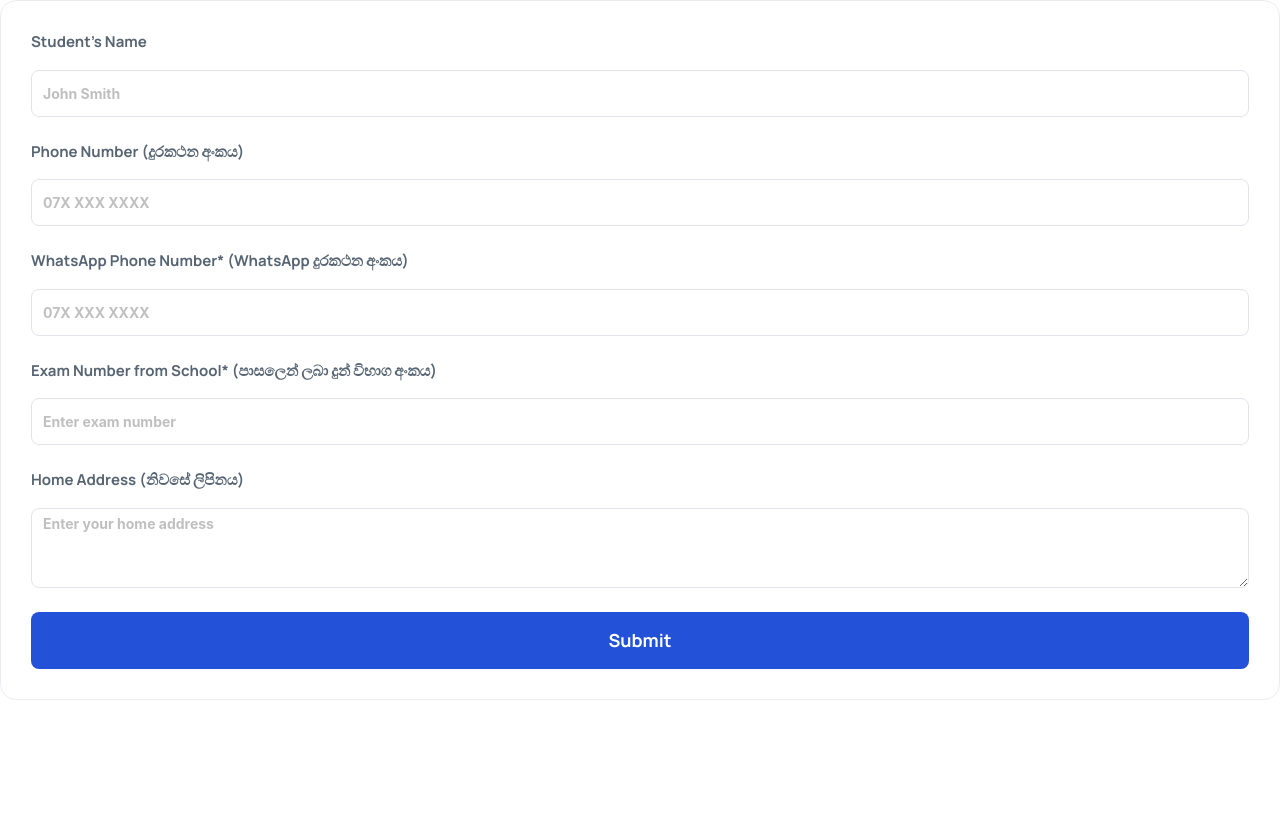
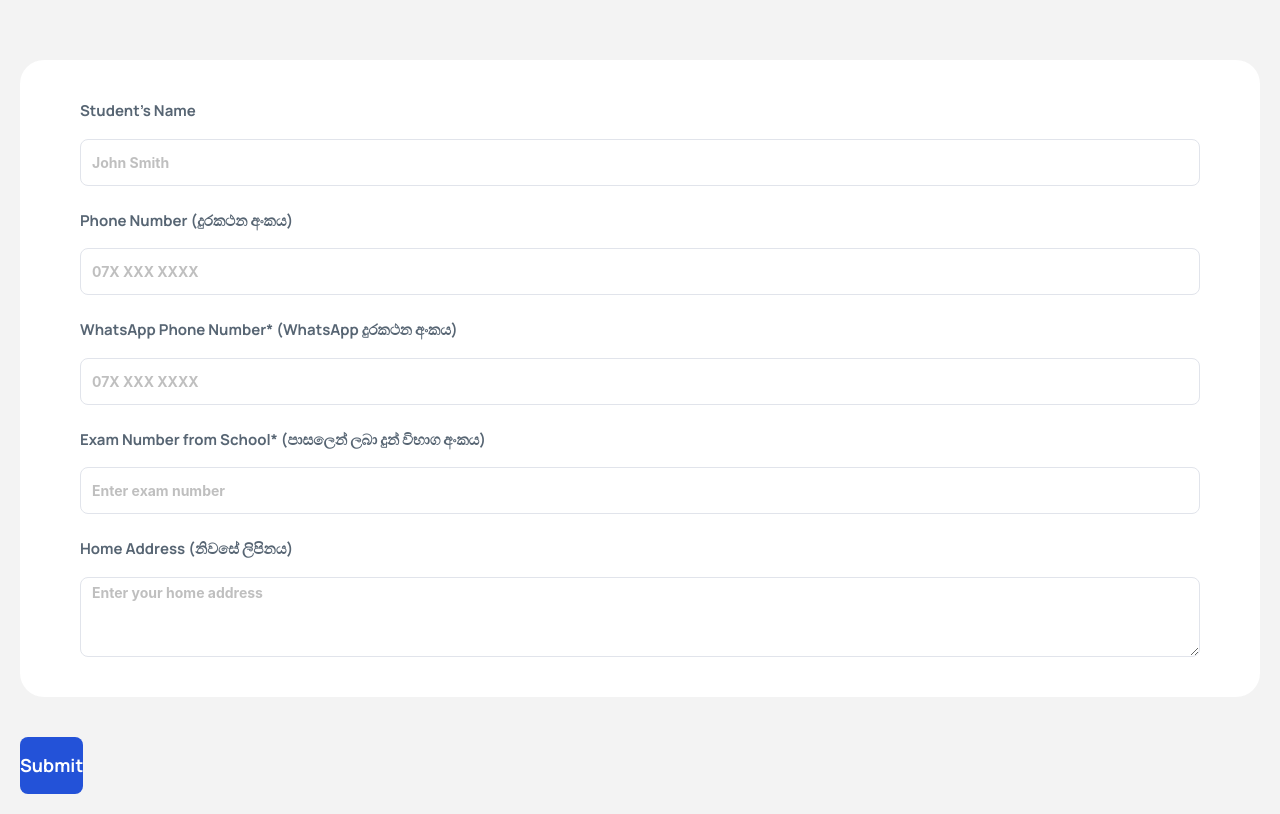
Before and after one commit to Lasith22/graduation-app, a React (Vite) app: page /form in a window 1280 px wide. Built offline with nearby package versions, Linux system fonts and the light colour scheme.

Commit message:
Refactor MainForm to use BasicDetails component for form fields and update layout in Form page

```diff
--- a/src/App.jsx
+++ b/src/App.jsx
@@ -9,10 +9,6 @@ function App() {
         <Route path="/" element={<Home />} />
         <Route path="/form" element={<Form />} />
       </Routes>
-
-      {/* <div className=" min-h-screen bg-[#F7F9FA] p-[30px]">
-        <MainForm />
-      </div> */}
     </>
   );
 }
--- /dev/null
+++ b/src/components/form/BasicDetails.jsx
@@ -0,0 +1,93 @@
+import { Input } from 'antd';
+import React from 'react';
+
+const BasicDetails = (props) => {
+  const { setFieldValue, values } = props;
+  const inputStyle = {
+    width: '100%',
+    height: '47px',
+    border: '1px',
+    borderRadius: '8px',
+    borderColor: '#E1E4EB',
+    borderStyle: 'solid',
+    backgroundColor: '#fff',
+  };
+
+  const inputClass =
+    'text-[#A8B4BF] text-[13px] font-primary font-bold placeholder-[#A8B4BF]';
+
+  const labelClass = 'text-[#576573] font-primary text-[15px] font-bold';
+  return (
+    <div className="flex flex-col gap-[24px]">
+      {/* Student's Name */}
+      <div className="flex flex-col gap-[16px]">
+        <h1 className={labelClass}>Student's Name</h1>
+        <Input
+          value={values.eventName}
+          onChange={(value) => setFieldValue('studentName', value.target.value)}
+          placeholder="John Smith"
+          className={inputClass}
+          style={inputStyle}
+        />
+      </div>
+
+      {/* Phone Number (දුරකථන අංකය) */}
+      <div className="flex flex-col gap-[16px]">
+        <h1 className={labelClass}>Phone Number (දුරකථන අංකය)</h1>
+        <Input
+          value={values.phoneNumber}
+          onChange={(value) => setFieldValue('phoneNumber', value.target.value)}
+          placeholder="07X XXX XXXX"
+          className={inputClass}
+          style={inputStyle}
+        />
+      </div>
+
+      {/* WhatsApp Phone Number (WhatsApp දුරකථන අංකය) - Required */}
+      <div className="flex flex-col gap-[16px]">
+        <h1 className={labelClass}>
+          WhatsApp Phone Number* (WhatsApp දුරකථන අංකය)
+        </h1>
+        <Input
+          value={values.whatsappNumber}
+          onChange={(value) =>
+            setFieldValue('whatsappNumber', value.target.value)
+          }
+          placeholder="07X XXX XXXX"
+          className={inputClass}
+          style={inputStyle}
+        />
+      </div>
+
+      {/* Exam Number from School (පාසලෙන් ලබා දුන් විභාග අංකය) - Required */}
+      <div className="flex flex-col gap-[16px]">
+        <h1 className={labelClass}>
+          Exam Number from School* (පාසලෙන් ලබා දුන් විභාග අංකය)
+        </h1>
+        <Input
+          value={values.examNumber}
+          onChange={(value) => setFieldValue('examNumber', value.target.value)}
+          placeholder="Enter exam number"
+          className={inputClass}
+          style={inputStyle}
+          required
+        />
+      </div>
+
+      {/* Home Address (නිවසේ ලිපිනය) */}
+      <div className="flex flex-col gap-[16px]">
+        <h1 className={labelClass}>Home Address (නිවසේ ලිපිනය)</h1>
+        <Input.TextArea
+          value={values.homeAddress}
+          onChange={(value) => setFieldValue('homeAddress', value.target.value)}
+          placeholder="Enter your home address"
+          className={inputClass}
+          style={{ ...inputStyle, height: 'auto', minHeight: '80px' }}
+          rows={3}
+        />
+      </div>
+    </div>
+  );
+};
+
+export default BasicDetails;
--- a/src/components/form/MainForm.jsx
+++ b/src/components/form/MainForm.jsx
@@ -4,10 +4,12 @@ import { Formik, Form } from 'formik';
 import { db } from '../../firebase';
 import { doc, setDoc } from 'firebase/firestore';
 import SuccessModal from './SuccessModal';
+import BasicDetails from './BasicDetails';
 
 const MainForm = () => {
   const [loading, setLoading] = useState(false);
   const [isModalVisible, setIsModalVisible] = useState(false);
+  const [activeStep, setActiveStep] = useState(0);
 
   const addDataToFirestore = async (values, resetForm) => {
     try {
@@ -33,20 +35,6 @@ const MainForm = () => {
   const handleModalClose = () => {
     setIsModalVisible(false);
   };
-  const inputStyle = {
-    width: '100%',
-    height: '47px',
-    border: '1px',
-    borderRadius: '8px',
-    borderColor: '#E1E4EB',
-    borderStyle: 'solid',
-    backgroundColor: '#fff',
-  };
-
-  const inputClass =
-    'text-[#A8B4BF] text-[13px] font-primary font-bold placeholder-[#A8B4BF]';
-
-  const labelClass = 'text-[#576573] font-primary text-[15px] font-bold';
 
   const initialValues = {
     studentName: '',
@@ -57,7 +45,7 @@ const MainForm = () => {
   };
 
   return (
-    <div className="rounded-2xl border border-[#E9EDF2] bg-white/90 p-[30px]">
+    <div>
       <Spin spinning={loading} tip="submiting..">
         <Formik
           initialValues={initialValues}
@@ -67,81 +55,10 @@ const MainForm = () => {
         >
           {({ values, setFieldValue }) => (
             <Form>
-              <div className="flex flex-col gap-[24px]">
-                {/* Student's Name */}
-                <div className="flex flex-col gap-[16px]">
-                  <h1 className={labelClass}>Student's Name</h1>
-                  <Input
-                    value={values.eventName}
-                    onChange={(value) =>
-                      setFieldValue('studentName', value.target.value)
-                    }
-                    placeholder="John Smith"
-                    className={inputClass}
-                    style={inputStyle}
-                  />
-                </div>
-
-                {/* Phone Number (දුරකථන අංකය) */}
-                <div className="flex flex-col gap-[16px]">
-                  <h1 className={labelClass}>Phone Number (දුරකථන අංකය)</h1>
-                  <Input
-                    value={values.phoneNumber}
-                    onChange={(value) =>
-                      setFieldValue('phoneNumber', value.target.value)
-                    }
-                    placeholder="07X XXX XXXX"
-                    className={inputClass}
-                    style={inputStyle}
-                  />
-                </div>
-
-                {/* WhatsApp Phone Number (WhatsApp දුරකථන අංකය) - Required */}
-                <div className="flex flex-col gap-[16px]">
-                  <h1 className={labelClass}>
-                    WhatsApp Phone Number* (WhatsApp දුරකථන අංකය)
-                  </h1>
-                  <Input
-                    value={values.whatsappNumber}
-                    onChange={(value) =>
-                      setFieldValue('whatsappNumber', value.target.value)
-                    }
-                    placeholder="07X XXX XXXX"
-                    className={inputClass}
-                    style={inputStyle}
-                  />
-                </div>
-
-                {/* Exam Number from School (පාසලෙන් ලබා දුන් විභාග අංකය) - Required */}
-                <div className="flex flex-col gap-[16px]">
-                  <h1 className={labelClass}>
-                    Exam Number from School* (පාසලෙන් ලබා දුන් විභාග අංකය)
-                  </h1>
-                  <Input
-                    value={values.examNumber}
-                    onChange={(value) =>
-                      setFieldValue('examNumber', value.target.value)
-                    }
-                    placeholder="Enter exam number"
-                    className={inputClass}
-                    style={inputStyle}
-                    required
-                  />
-                </div>
-
-                {/* Home Address (නිවසේ ලිපිනය) */}
-                <div className="flex flex-col gap-[16px]">
-                  <h1 className={labelClass}>Home Address (නිවසේ ලිපිනය)</h1>
-                  <Input.TextArea
-                    value={values.homeAddress}
-                    onChange={(value) =>
-                      setFieldValue('homeAddress', value.target.value)
-                    }
-                    placeholder="Enter your home address"
-                    className={inputClass}
-                    style={{ ...inputStyle, height: 'auto', minHeight: '80px' }}
-                    rows={3}
-                  />
+              <div className="my-[40px] px-[60px] py-[40px] bg-[#fff] rounded-[24px]">
+                {activeStep === 0 && (
+                  <BasicDetails setFieldValue={setFieldValue} values={values} />
+                )}
               </div>
 
               {/* submit button */}
@@ -155,7 +72,6 @@ const MainForm = () => {
               >
                 Submit
               </button>
-              </div>
             </Form>
           )}
         </Formik>
--- a/src/pages/Form.jsx
+++ b/src/pages/Form.jsx
@@ -5,7 +5,9 @@ import MainForm from '../components/form/MainForm';
 const Form = () => {
   return (
     <>
-      <MainForm />
+      <div className="bg-[#F3F3F3] p-5">
+        <MainForm />
+      </div>
     </>
   );
 };
```
Lines whose indentation alone changed are shown as unchanged.
